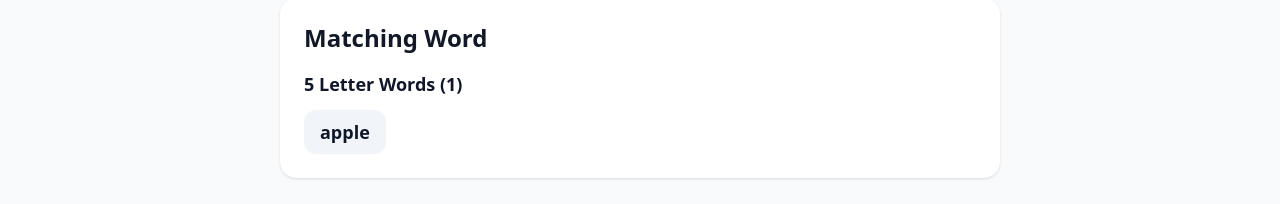
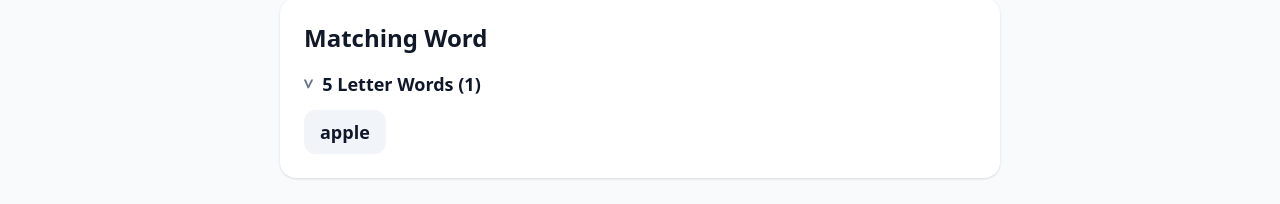
Before and after one commit to vmanglore/unscramble-word-app, a Next.js app: page /unscramble/aelpp in a window 1280 px wide. Shown: the part 251-455 px from the top of the page. Built offline with nearby package versions, Linux system fonts and the light colour scheme.

Commit message:
Release 1.2 - add collapsible result sections

```diff
--- a/app/page.tsx
+++ b/app/page.tsx
@@ -268,14 +268,20 @@ export default function Page() {
             ) : (
               <>
                 <div className="space-y-6">
-                  {resultGroups.map((group) => (
-                    <section
+                  {resultGroups.map((group, index) => (
+                    <details
                       key={group.length}
-                      className="border-t border-slate-200 pt-5 first:border-t-0 first:pt-0"
+                      open={index === 0}
+                      className="group border-t border-slate-200 pt-5 first:border-t-0 first:pt-0"
                     >
-                      <h3 className="mb-3 text-lg font-semibold text-slate-900">
-                        {group.length} Letter Words ({group.words.length})
-                      </h3>
+                      <summary className="mb-3 cursor-pointer list-none rounded-lg focus:outline-none focus-visible:ring-2 focus-visible:ring-blue-500">
+                        <h3 className="text-lg font-semibold text-slate-900">
+                          <span className="mr-2 inline-block text-slate-500 transition group-open:rotate-90">
+                            &gt;
+                          </span>
+                          {group.length} Letter Words ({group.words.length})
+                        </h3>
+                      </summary>
 
                       <div className="flex flex-wrap gap-2 sm:gap-3">
                         {group.words.map((word) => (
@@ -291,7 +297,7 @@ export default function Page() {
                           </button>
                         ))}
                       </div>
-                    </section>
+                    </details>
                   ))}
                 </div>
 
--- a/app/unscramble/[letters]/page.tsx
+++ b/app/unscramble/[letters]/page.tsx
@@ -70,14 +70,20 @@ export default async function Page({ params }: Props) {
             <p className="text-slate-500">No words found.</p>
           ) : (
             <div className="space-y-6">
-              {groups.map((group) => (
-                <section
+              {groups.map((group, index) => (
+                <details
                   key={group.length}
-                  className="border-t border-slate-200 pt-5 first:border-t-0 first:pt-0"
+                  open={index === 0}
+                  className="group border-t border-slate-200 pt-5 first:border-t-0 first:pt-0"
                 >
-                  <h3 className="mb-3 text-lg font-semibold text-slate-900">
-                    {group.length} Letter Words ({group.words.length})
-                  </h3>
+                  <summary className="mb-3 cursor-pointer list-none rounded-lg focus:outline-none focus-visible:ring-2 focus-visible:ring-blue-500">
+                    <h3 className="text-lg font-semibold text-slate-900">
+                      <span className="mr-2 inline-block text-slate-500 transition group-open:rotate-90">
+                        &gt;
+                      </span>
+                      {group.length} Letter Words ({group.words.length})
+                    </h3>
+                  </summary>
 
                   <div className="flex flex-wrap gap-2 sm:gap-3">
                     {group.words.map((word) => (
@@ -89,7 +95,7 @@ export default async function Page({ params }: Props) {
                       </span>
                     ))}
                   </div>
-                </section>
+                </details>
               ))}
             </div>
           )}
--- a/components/WordsFromLettersResults.tsx
+++ b/components/WordsFromLettersResults.tsx
@@ -18,22 +18,29 @@ export default function WordsFromLettersResults({
 
   return (
     <div className="space-y-6">
-      {groups.map((group) => (
-        <section key={group.length} className="border-t border-slate-200 pt-5 first:border-t-0 first:pt-0">
-          <div className="mb-3 flex flex-col gap-1 sm:flex-row sm:items-end sm:justify-between">
+      {groups.map((group, index) => (
+        <details
+          key={group.length}
+          open={index === 0}
+          className="group border-t border-slate-200 pt-5 first:border-t-0 first:pt-0"
+        >
+          <summary className="mb-3 cursor-pointer list-none rounded-lg focus:outline-none focus-visible:ring-2 focus-visible:ring-blue-500">
             <h2 className="text-xl font-semibold text-slate-900">
+              <span className="mr-2 inline-block text-slate-500 transition group-open:rotate-90">
+                &gt;
+              </span>
               {group.length} Letter Words ({group.words.length})
             </h2>
+          </summary>
 
           {showLengthLinks && (
             <Link
               href={`/words-from-letters/${letters}?length=${group.length}`}
-                className="text-sm font-medium text-blue-600 hover:underline"
+              className="mb-3 inline-block text-sm font-medium text-blue-600 hover:underline"
             >
               View {group.length} letter words
             </Link>
           )}
-          </div>
 
           <div className="flex flex-wrap gap-2">
             {group.words.map((word) => (
@@ -46,7 +53,7 @@ export default function WordsFromLettersResults({
               </Link>
             ))}
           </div>
-        </section>
+        </details>
       ))}
     </div>
   );
```
Also changed, not shown: 2 other files (tests, documents, lock files or other folders). Lines whose indentation alone changed are shown as unchanged.
